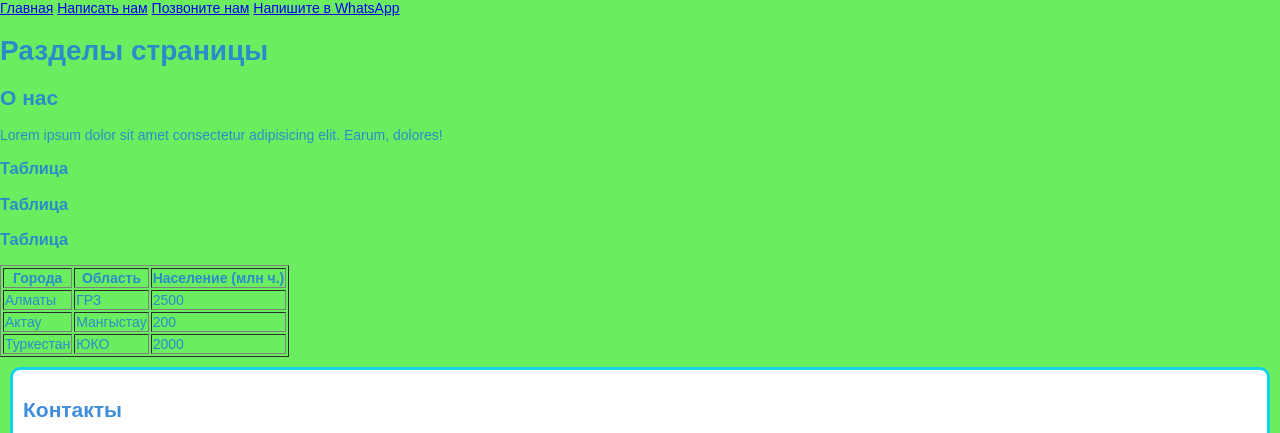
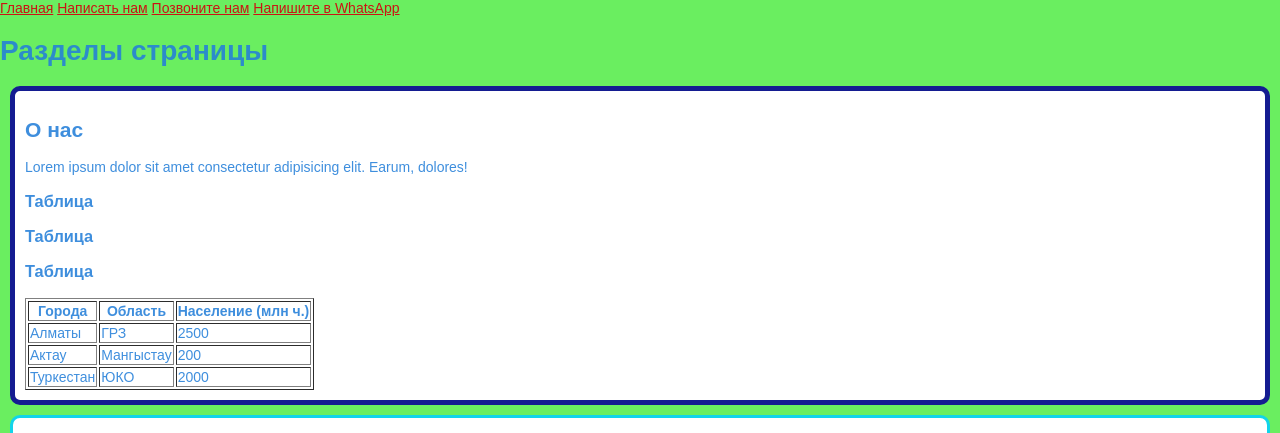
Before and after one commit to smartcastle2026/front, a plain HTML site: page lecture/sections-style.html in a window 1280 px wide. Shown: the top 433 px of the page. Drawn offline with Linux system fonts and the light colour scheme; grey boxes are pictures that could not be loaded.

Commit message:
обновили стили

```diff
--- a/lecture/sections-style.html
+++ b/lecture/sections-style.html
@@ -10,18 +10,34 @@
         height: 15px;
         width: 15px;
       }
+
+      a {
+        color: rgb(203, 19, 19);
+      }
+
+      body {
+        background-color: rgba(69, 234, 57, 0.801);
+        color: rgba(35, 126, 216, 0.877);
+        font-family: Arial, Helvetica, sans-serif;
+        font-size: 14px;
+        margin: 0px;
+      }
+
+      section {
+        background-color: white;
+        padding: 10px;
+        margin: 10px;
+        border-radius: 10px;
+        border: 3px solid rgb(17, 212, 234);
+      }
+
+      #about {
+        border: 5px solid rgb(20, 28, 145);
+      }
     </style>
   </head>
   <!-- <body bgcolor="skyblue" text="white"> -->
-  <body
-    style="
-      background-color: rgba(69, 234, 57, 0.801);
-      color: rgba(35, 126, 216, 0.877);
-      font-family: Arial, Helvetica, sans-serif;
-      font-size: 14px;
-      margin: 0px;
-    "
-  >
+  <body>
     <header>
       <a href="/index.html">Главная</a>
       <a href="mailto:smart.castle.school@gmail.com">Написать нам</a>
@@ -30,7 +46,7 @@
     </header>
     <main>
       <h1>Разделы страницы</h1>
-      <section>
+      <section id="about">
         <h2>О нас</h2>
         <p>
           <!-- p означает параграф, то есть текстовый блок -->
@@ -66,15 +82,7 @@
         </table>
       </section>
 
-      <section
-        style="
-          background-color: white;
-          padding: 10px;
-          margin: 10px;
-          border-radius: 10px;
-          border: 3px solid rgb(17, 212, 234);
-        "
-      >
+      <section>
         <h2>Контакты</h2>
         <a href="http://wa.me/77771234567">
           <img
```
